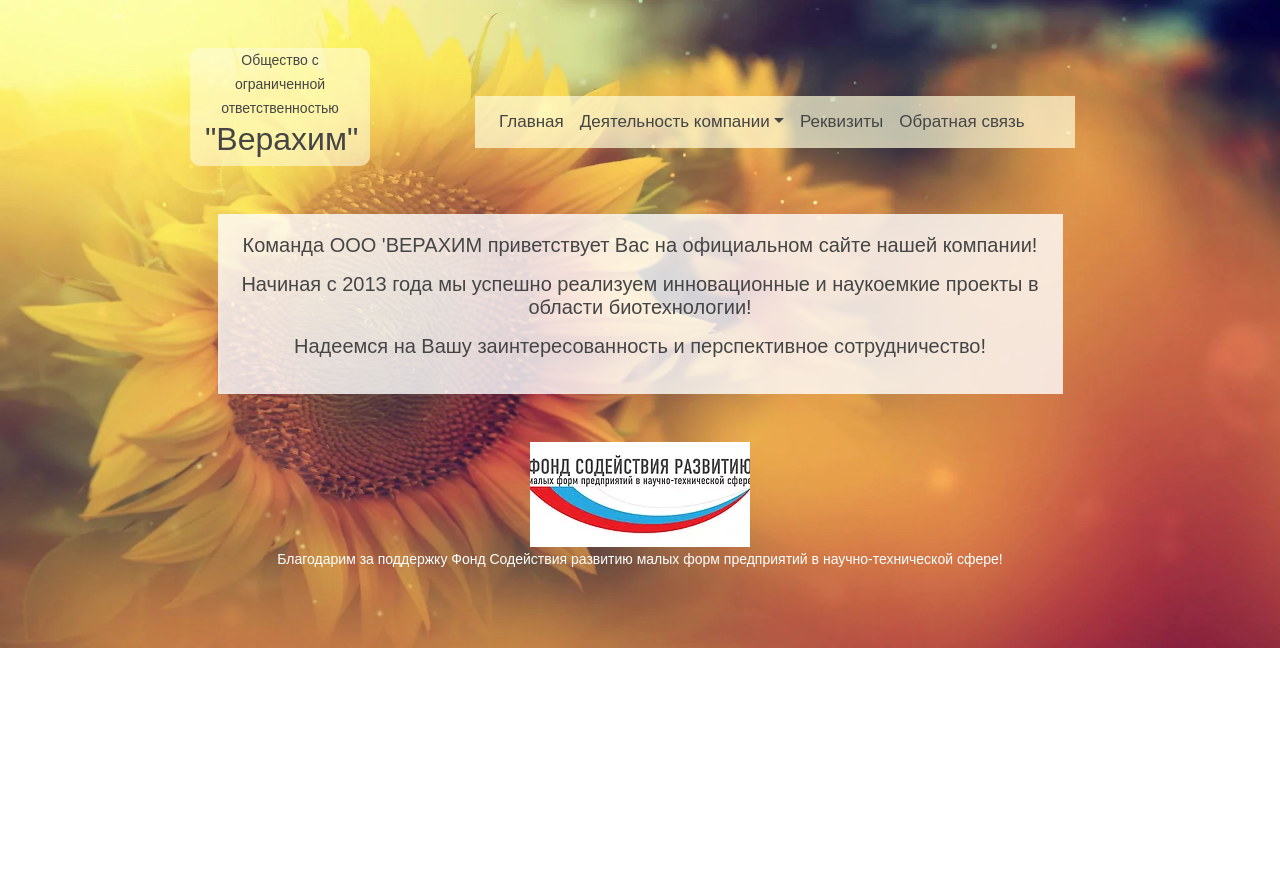
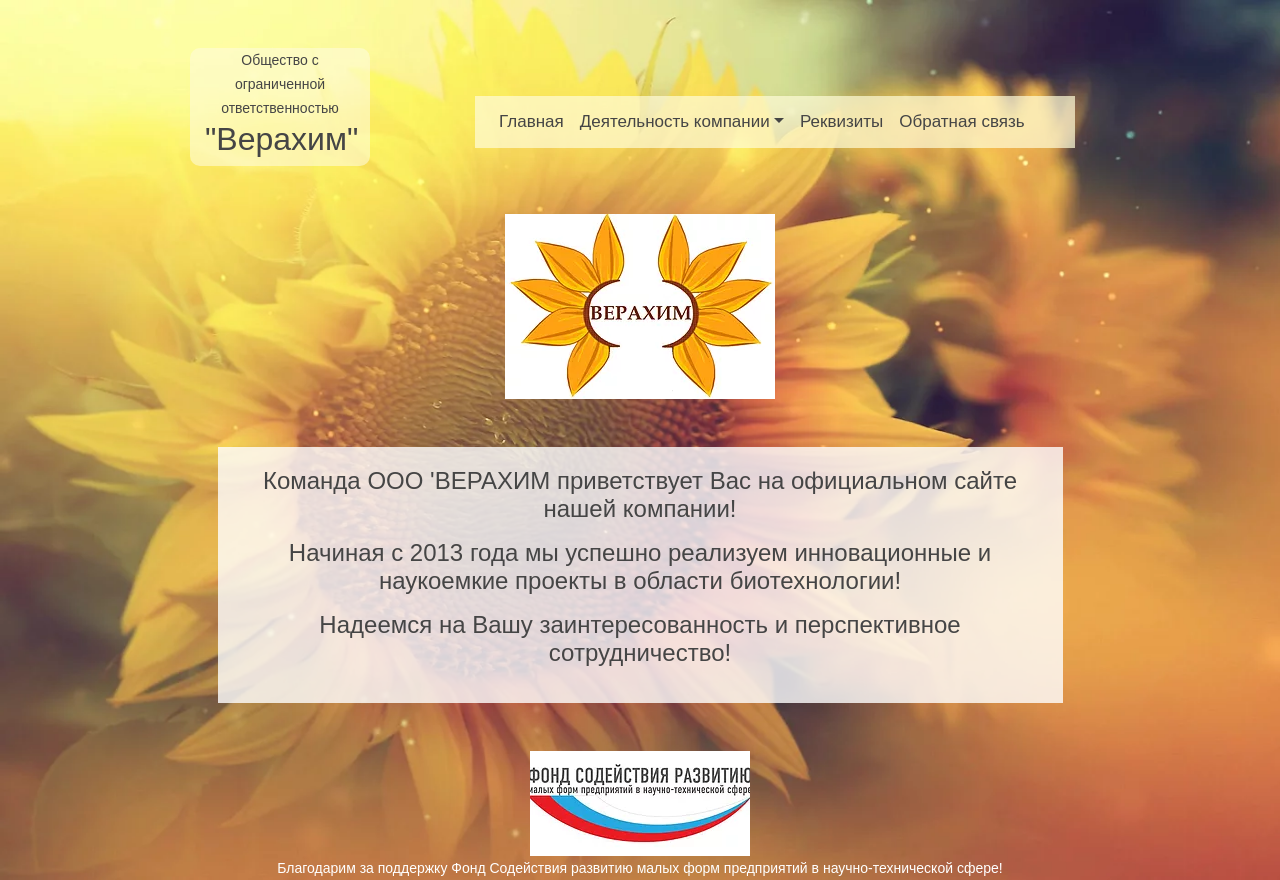
Before and after one commit to happycloudy/Veraxim-next, a Next.js app: page / in a window 1280 px wide. Before the commit the page ends 800 px from the top, so only its background shows below. Built offline with nearby package versions, Linux system fonts and the light colour scheme.

Commit message:
index.js Tochno ready

```diff
--- a/pages/header.js
+++ b/pages/header.js
@@ -43,6 +43,17 @@ export default  function Header() {
             vlink:#454545;
             active:black;
         }
+        .Logo{
+            background-color: rgba(255,252,217,.6);
+            border-radius:10px;
+            text-align:center;
+            color: #454545;
+          }
+          .navbar{
+            font: normal normal 17px Arial,Helvetica,sans-serif;
+            margin-top:6vh;
+            background-color: rgba(255,252,217,.7);
+          }
     `}
     </style>
     </div>
--- a/pages/index.js
+++ b/pages/index.js
@@ -12,23 +12,12 @@ export default function Home() {
       <style jsx global>{`
       .HellowordsText{
         background-color: rgba(255,255,255,.8);
-        font: normal normal 20px Arial,Helvetica,sans-serif;
+        font: normal normal 24px Arial,Helvetica,sans-serif;
         text-align:center;
         padding: 20px 10px 20px 10px;
       }
       .text{
         padding: 10px 10px 10px 10px;
-      }
-      .Logo{
-        background-color: rgba(255,252,217,.6);
-        border-radius:10px;
-        text-align:center;
-        color: #454545;
-      }
-      .navbar{
-        font: normal normal 17px Arial,Helvetica,sans-serif;
-        margin-top:6vh;
-        background-color: rgba(255,252,217,.7);
       }
     `}
     </style>
@@ -68,7 +57,9 @@ function Main(){
   return(
     <div className="container">
       <div className="container">
-
+      <div className="col text-center mb-5">
+        <img src="veraximimg.webp"></img>
+        </div>
       </div>
       <div className="container">
         <div className="col-10 offset-1">
```
